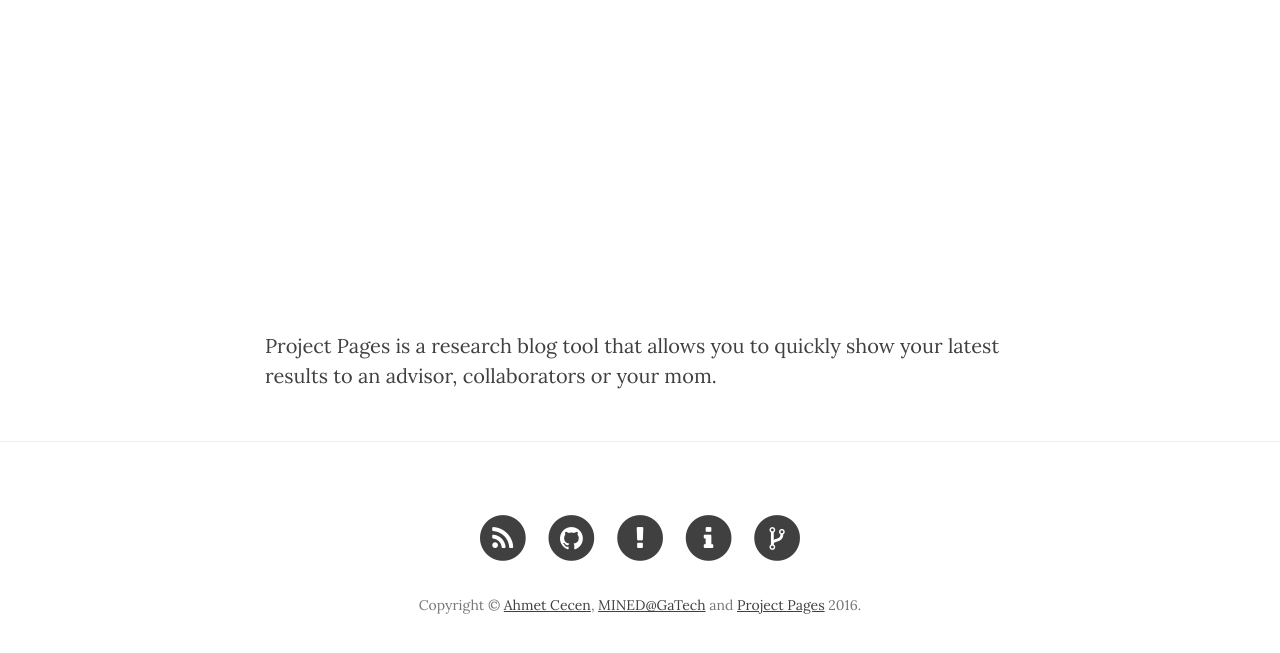
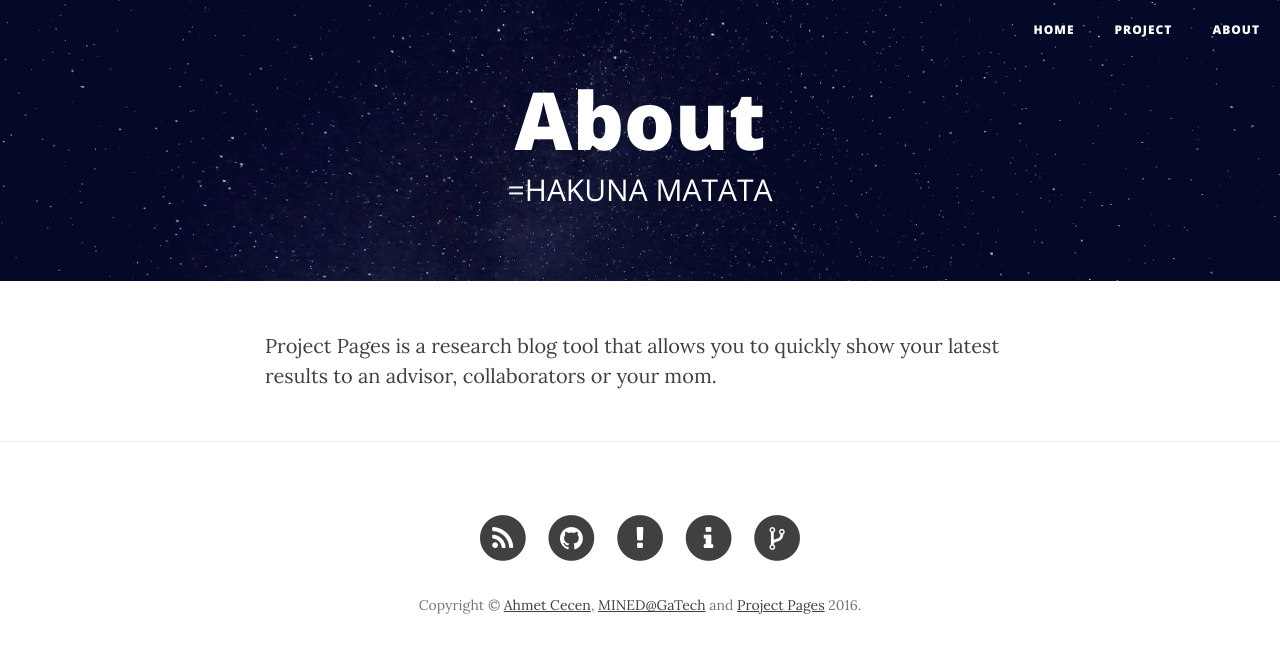
Before and after one commit to jiyoungo/jiyoungo.github.io, a Jekyll site: the page built from about.md, in a window 1280 px wide. Shown: the top 653 px of the page. Built offline with Jekyll 4.4.1, drawn with Linux system fonts in a browser that asks for light colours; nearby versions of some CDN libraries.

Commit message:
edit about md

```diff
--- a/about.md
+++ b/about.md
@@ -1,8 +1,8 @@
 ---
 layout: page
-title: "EAT WORK SLEEP"
+title: "About"
 description: "=HAKUNA MATATA"
-header-img: "mg/jiyoung_banner_without_text.png"
+header-img: "img/jiyoung_banner_without_text.png"
 ---
 
 Project Pages is a research blog tool that allows you to quickly show your latest results to an advisor, collaborators or your mom.
```
